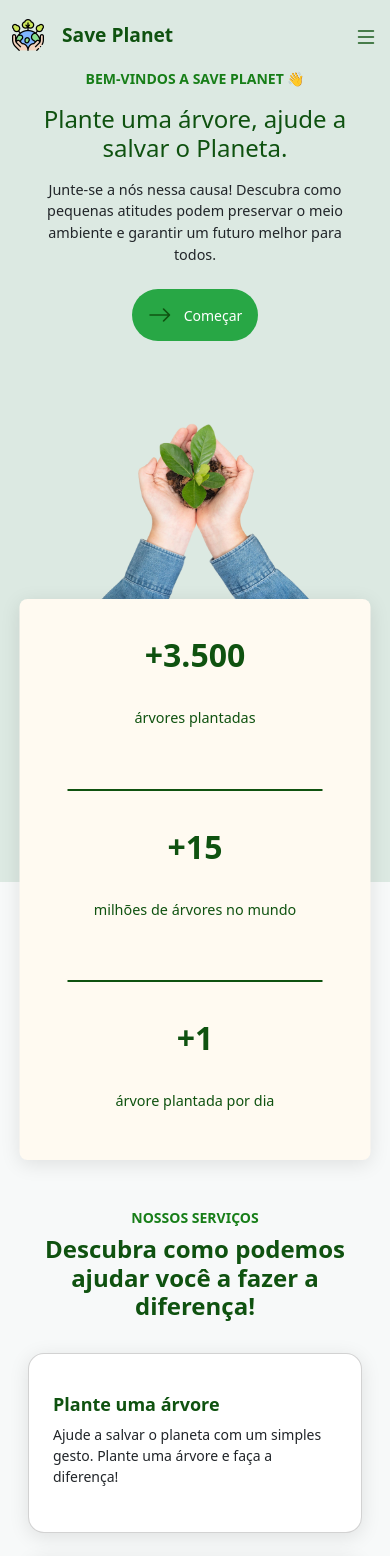
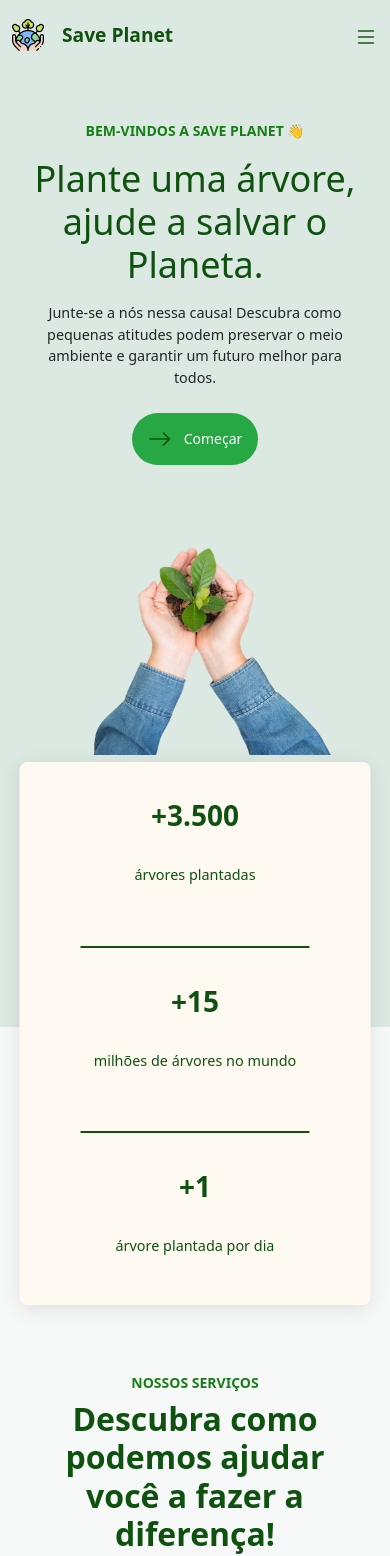
Before and after one commit to brunasilvaraujo/sustainable-nature, a React (Vite) app: page / in a window 390 px wide. Shown: the top 1556 px of the page. Built offline with nearby package versions, Linux system fonts and the light colour scheme.

Commit message:
fix: ajustar os estilos da seção do herói para melhor responsividade e layout

```diff
--- a/src/App.css
+++ b/src/App.css
@@ -710,7 +710,7 @@ margin-bottom: -25px;
   }
 
   .hero-number-value {
-    font-size: 2rem;
+    font-size: 1.75rem;
   }
 
   .hero-number-label {
@@ -759,13 +759,42 @@ margin-bottom: -25px;
   }
 }
 
-@media (min-width: 576px) {
-  .container {
-    max-width: 540px;
+@media (max-width: 576px) {
+
+  .hero {
+    margin-top: 130px;
+    padding-top: 4rem;
+    height: 775px;
+  }
+
+  .hero-content {
+    flex-direction: column;
+    padding: 1rem;
+    margin-top: 15rem;
+    margin-bottom: 15rem;
+  }
+
+  .hero-info {
+    display: flex;
+    justify-content: center;
+    align-items: center;
+    flex-direction: column;
   }
 
   .hero-title {
     font-size: 2.25rem;
+  }
+
+  .hero-number {
+    padding: 1rem;
+    flex-direction: column;
+    bottom: -25rem;
+  }
+
+  .hero-number-content-1,
+  .hero-number-content-2,
+  .hero-number-content-3 {
+    padding: 1rem;
   }
 
   .hero-number-separator-1 {
@@ -782,8 +811,17 @@ margin-bottom: -25px;
     font-size: 2rem;
   }
 
+  .services-header {
+    margin-top: 220px;
+  }
+
   .card {
     width: 90%;
+  }
+
+  .contact-content {
+    align-items: center;
+    text-align: center;
   }
 }
 
```
